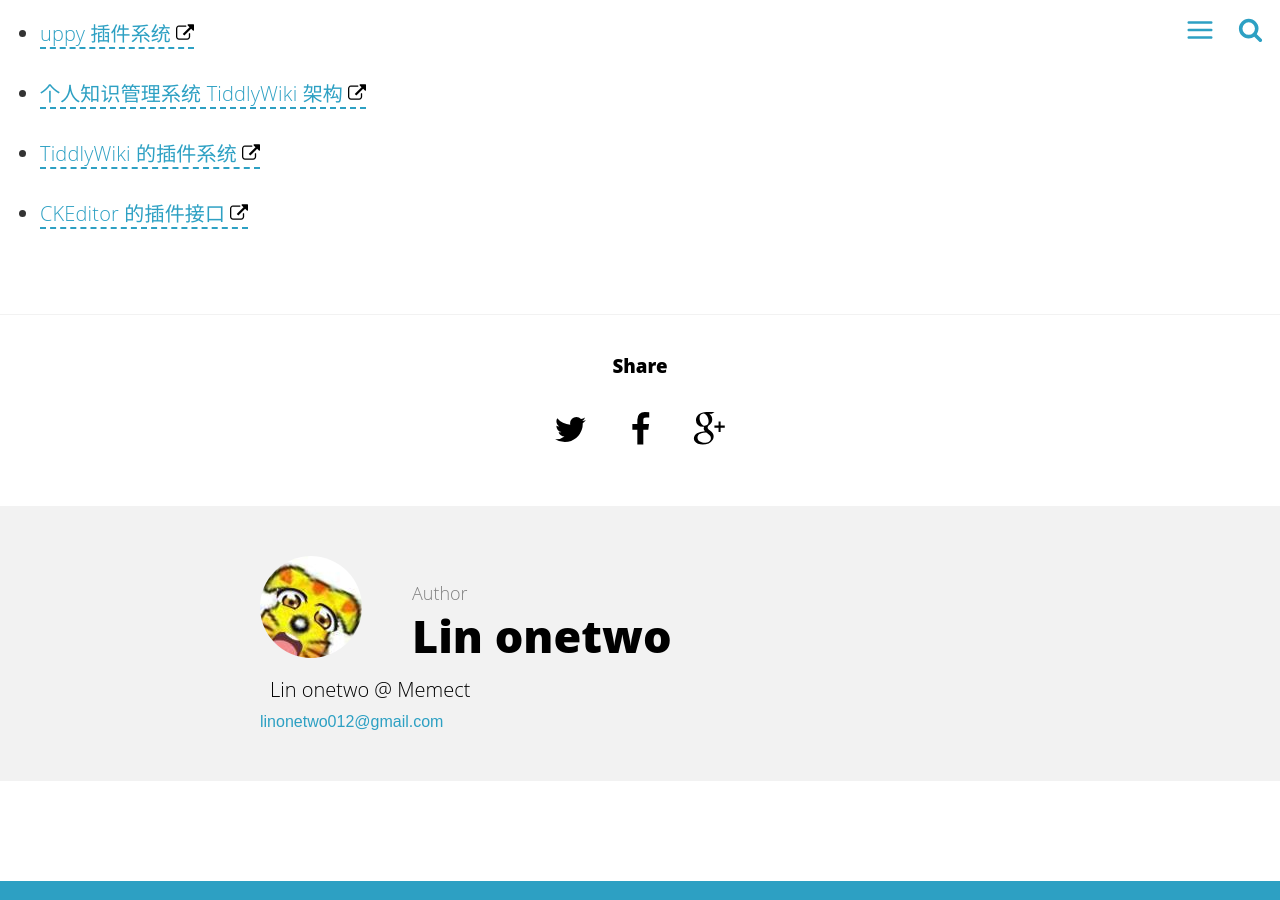
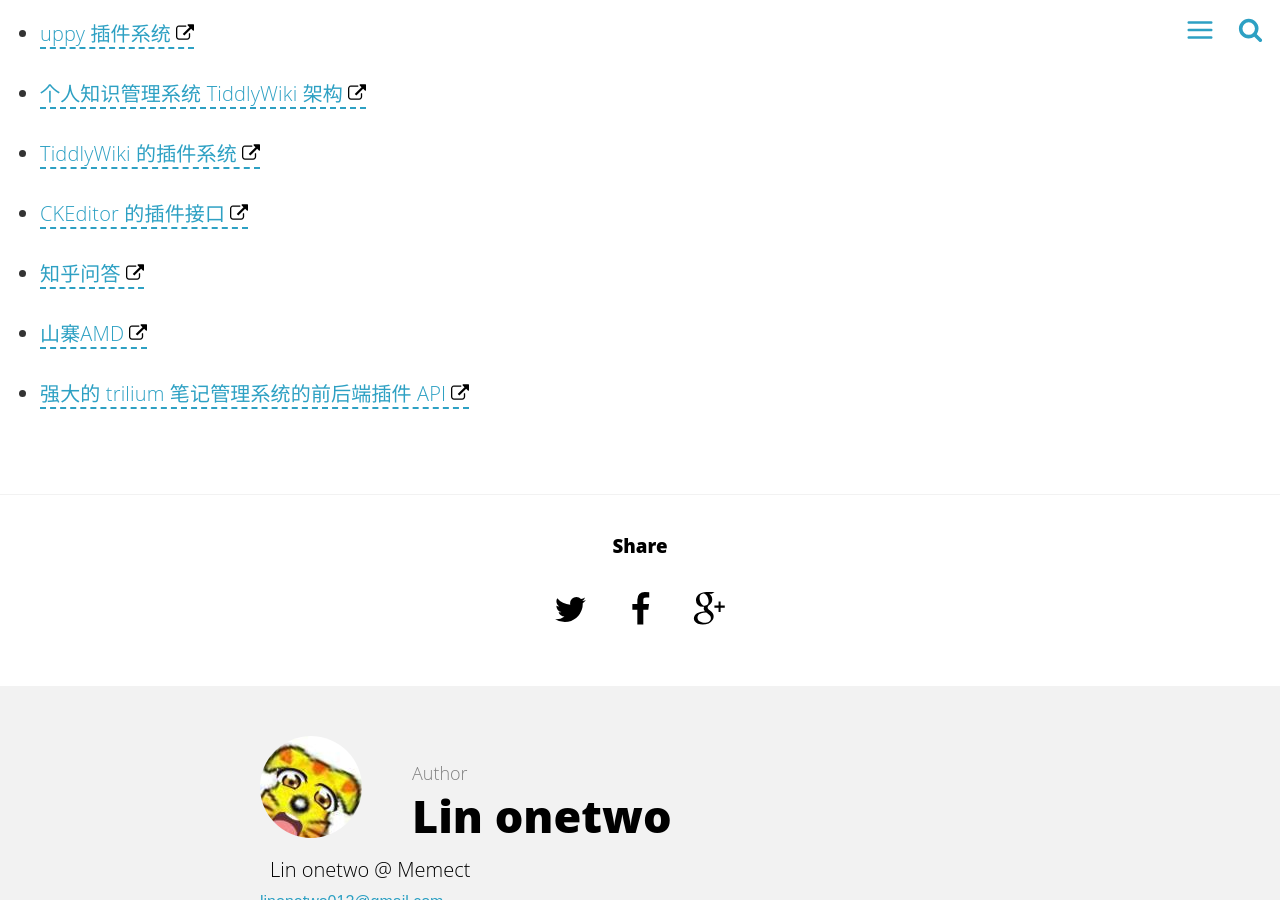
Before and after one commit to linonetwo/linonetwo.github.io, a Jekyll site: the page built from _posts/2017-08-21-前端插件系统设计.md, in a window 1280 px wide and 900 px high, scrolled down 20260 px. Built offline with Jekyll 4.4.1, drawn with Linux system fonts in a browser that asks for light colours; comment, search, counter and statistics services are not loaded.

Commit message:
Update 2017-08-21-前端插件系统设计.md

```diff
--- a/_posts/2017-08-21-前端插件系统设计.md
+++ b/_posts/2017-08-21-前端插件系统设计.md
@@ -330,4 +330,7 @@
 - [<span id="20">uppy 插件系统</span>](https://github.com/transloadit/uppy)
 - [<span id="21">个人知识管理系统 TiddlyWiki 架构</span>](https://tiddlywiki.com/dev/#TiddlyWiki%20-%20A%20quick%20Overview)
 - [<span id="22">TiddlyWiki 的插件系统</span>](https://github.com/Jermolene/TiddlyWiki5/tree/master/plugins/tiddlywiki)
-- [<span id="22">CKEditor 的插件接口</span>](https://ckeditor.com/docs/ckeditor5/latest/api/module_core_plugin-PluginInterface.html)
+- [<span id="23">CKEditor 的插件接口</span>](https://ckeditor.com/docs/ckeditor5/latest/api/module_core_plugin-PluginInterface.html)
+- [<span id="24">知乎问答</span>](https://www.zhihu.com/question/294560351)
+- [<span id="25">山寨AMD</span>](https://zhuanlan.zhihu.com/p/47272705)
+- [<span id="26">强大的 trilium 笔记管理系统的前后端插件 API</span>](https://github.com/zadam/trilium/wiki/Script-API)
```
